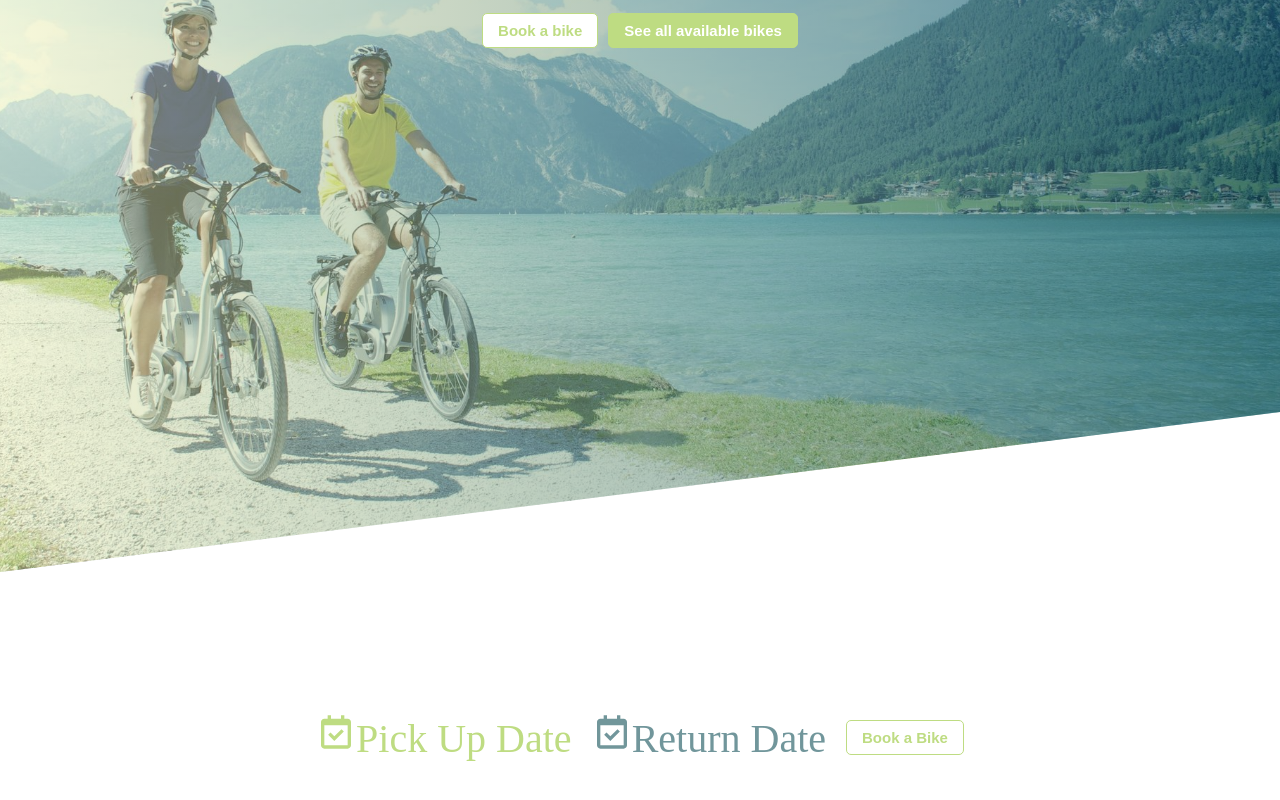
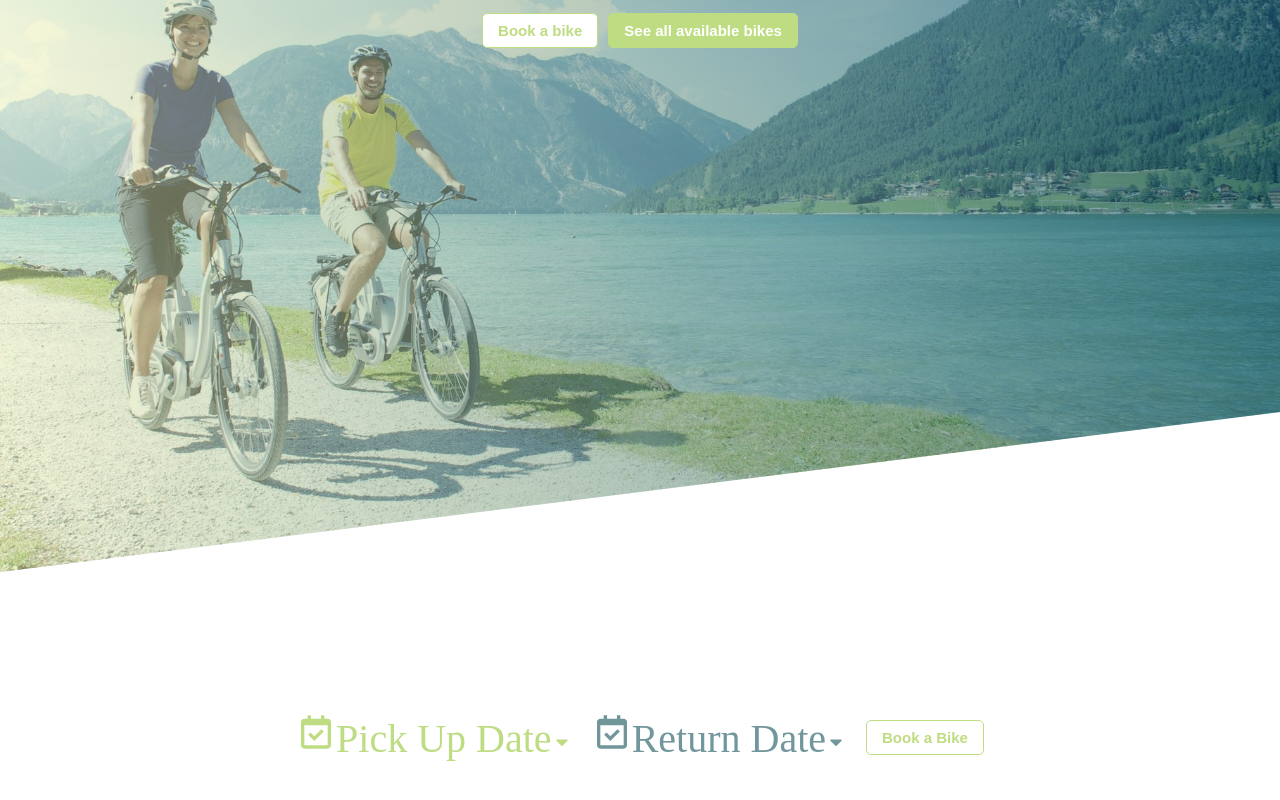
Before and after one commit to iskren97/bike-rental-app, a React (Vite) app in the folder client/: page / in a window 1280 px wide. Shown: the part 318-1118 px from the top of the page. Built offline with nearby package versions, Linux system fonts and the light colour scheme.

Commit message:
added calendar functionality to booking section

```diff
--- a/client/src/components/DatePicker/DatePicker.styled.ts
+++ b/client/src/components/DatePicker/DatePicker.styled.ts
@@ -1,4 +1,7 @@
 import styled from 'styled-components';
+import Calendar from 'react-calendar';
+import 'react-calendar/dist/Calendar.css';
+import { FaCaretUp, FaCaretDown } from 'react-icons/fa';
 
 const BookingSection = styled.section`
   display: flex;
@@ -9,9 +12,35 @@ const BookingSection = styled.section`
   padding: 30rem 0;
 `;
 
+const IconCalendarContainer = styled.div`
+  position: relative;
+`;
+
 const Icon = styled.span`
   font-size: 4rem;
   color: ${(props) => props.color};
+  cursor: pointer;
+  user-select: none;
 `;
 
-export { BookingSection, Icon };
+const UpIcon = styled(FaCaretUp)`
+  font-size: 2rem;
+`;
+
+const DownIcon = styled(FaCaretDown)`
+  font-size: 2rem;
+`;
+
+const DateCalendar = styled(Calendar)`
+  position: absolute;
+  top: 6rem;
+`;
+
+export {
+  BookingSection,
+  IconCalendarContainer,
+  Icon,
+  UpIcon,
+  DownIcon,
+  DateCalendar,
+};
--- a/client/src/components/DatePicker/DatePicker.tsx
+++ b/client/src/components/DatePicker/DatePicker.tsx
@@ -1,24 +1,57 @@
 import { BiCalendarCheck } from 'react-icons/bi';
 import { colors } from '../../styles/constants';
 import { BookingButton } from '../../pages/Home/Home.styled';
-import { BookingSection, Icon } from './DatePicker.styled';
-import { FC, LegacyRef } from 'react';
+import {
+  BookingSection,
+  DateCalendar,
+  DownIcon,
+  Icon,
+  IconCalendarContainer,
+  UpIcon,
+} from './DatePicker.styled';
+import { FC, LegacyRef, useState } from 'react';
 
 interface DatePickerProps {
   sectionRef: LegacyRef<HTMLElement>;
 }
 
 const DatePicker: FC<DatePickerProps> = ({ sectionRef }) => {
+  const [pickUpDate, setPickUpDate] = useState<Date>(new Date());
+  const [isPickUpOpen, setIsPickUpOpen] = useState<boolean>(false);
+
+  const [returnDate, setReturnDate] = useState<Date>(new Date());
+  const [isReturnOpen, setIsReturnOpen] = useState<boolean>(false);
+
   return (
     <BookingSection ref={sectionRef}>
-      <Icon color={colors.primary}>
+      <IconCalendarContainer>
+        <Icon
+          color={colors.primary}
+          onClick={() => setIsPickUpOpen(!isPickUpOpen)}
+        >
           <BiCalendarCheck />
           Pick Up Date
+          {isPickUpOpen ? <UpIcon /> : <DownIcon />}
         </Icon>
-      <Icon color={colors.tertiary}>
+        {isPickUpOpen && (
+          <DateCalendar value={pickUpDate} onChange={setPickUpDate as any} />
+        )}
+      </IconCalendarContainer>
+
+      <IconCalendarContainer>
+        <Icon
+          color={colors.tertiary}
+          onClick={() => setIsReturnOpen(!isReturnOpen)}
+        >
           <BiCalendarCheck />
           Return Date
+          {isReturnOpen ? <UpIcon /> : <DownIcon />}
         </Icon>
+        {isReturnOpen && (
+          <DateCalendar value={returnDate} onChange={setReturnDate as any} />
+        )}
+      </IconCalendarContainer>
+
       <BookingButton>Book a Bike</BookingButton>
     </BookingSection>
   );
```
Lines whose indentation alone changed are shown as unchanged.
